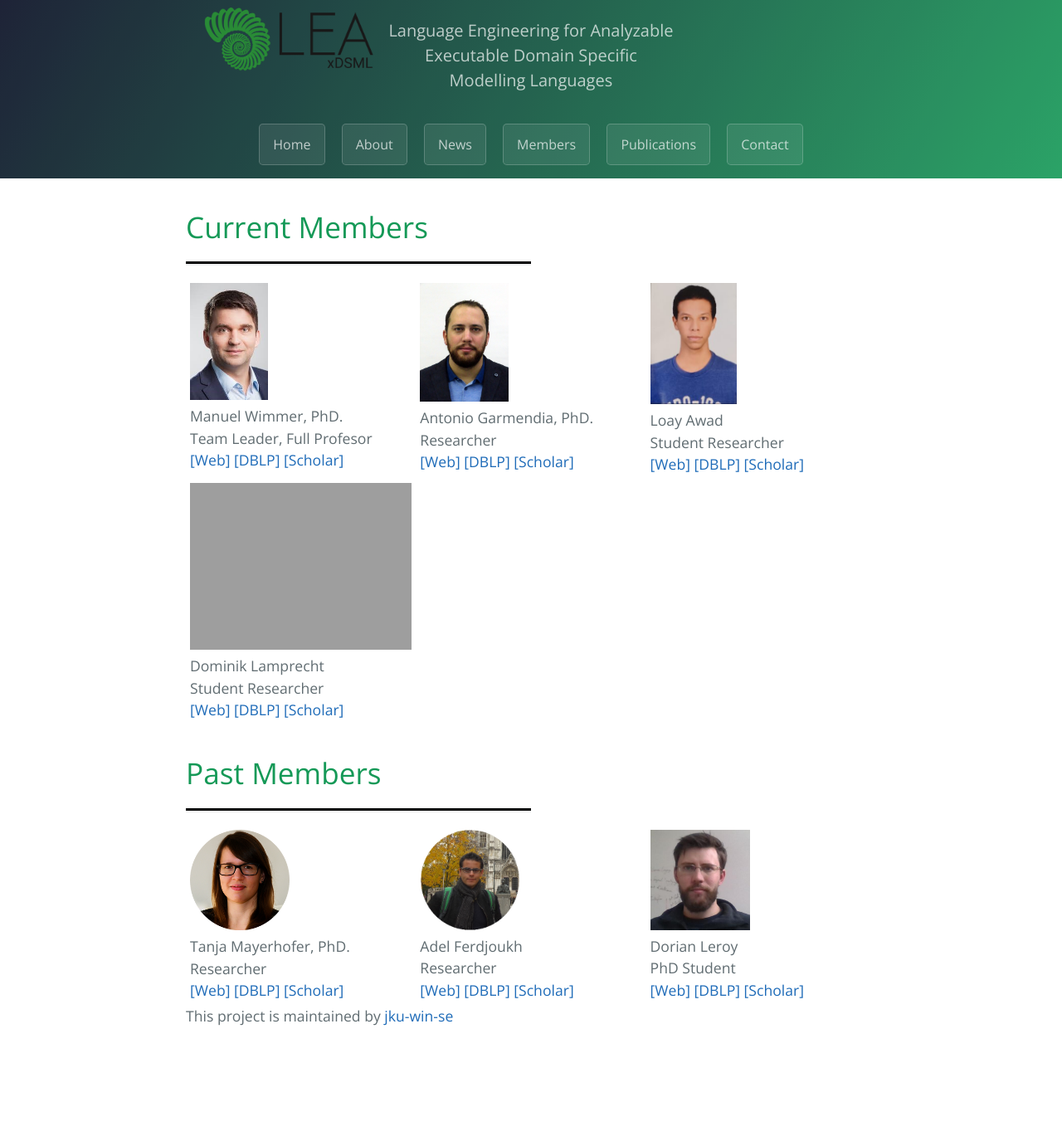
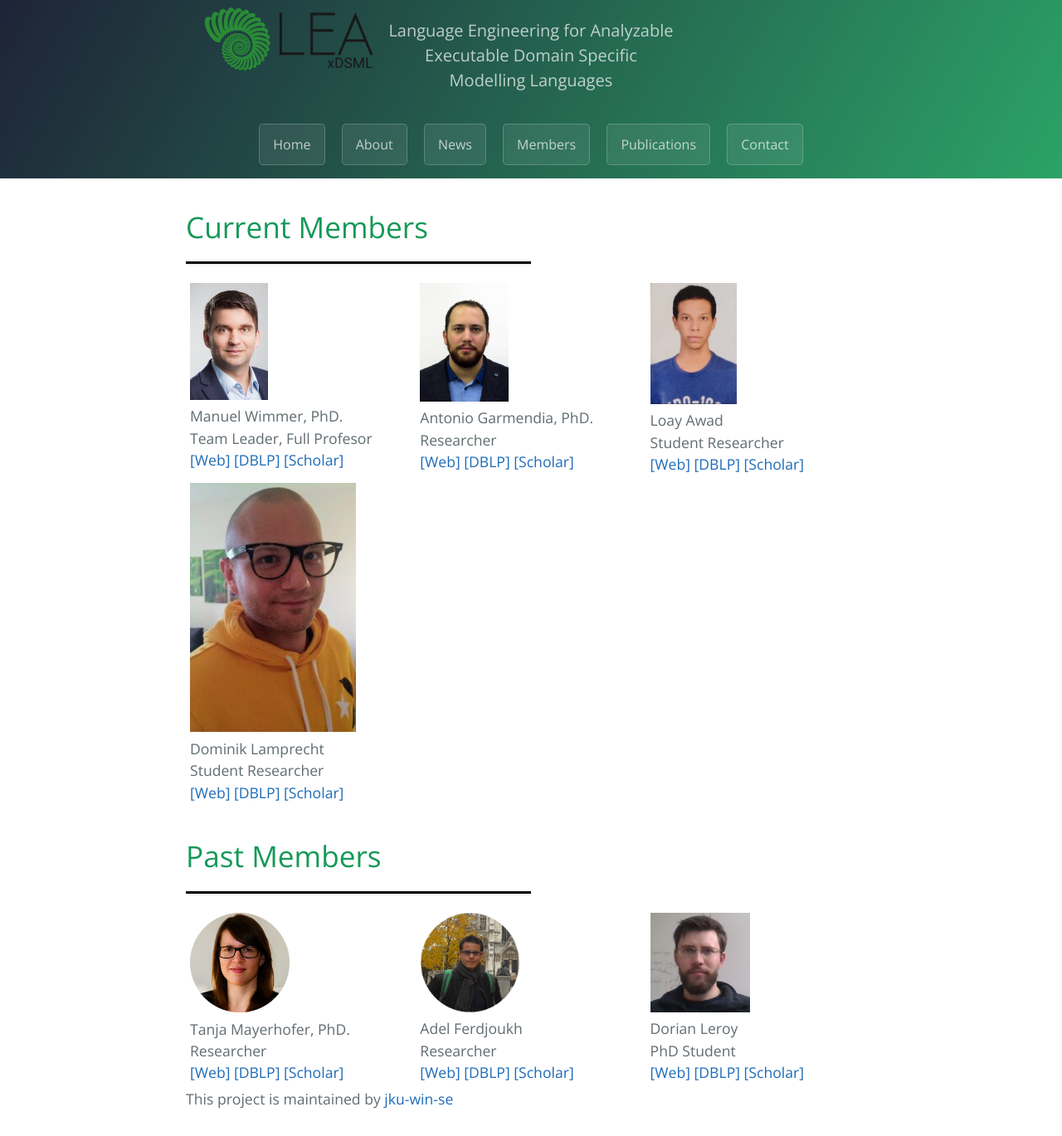
Before and after one commit to jku-win-se/Lea-xDSML, a Jekyll site: the page built from pages/members/index.md, in a window 1280 px wide. Shown: the whole page at 83% size. Built offline with Jekyll 4.4.1, drawn with Linux system fonts in a browser that asks for light colours; before the commit the page ends 1270 px from its top, so only the background shows below that.

Commit message:
fix dominik photo path

```diff
--- a/pages/members/index.md
+++ b/pages/members/index.md
@@ -37,7 +37,7 @@ layout: index
         </p>
     </div>
     <div class="column">
-        <img src="{{site.github.url}}/assets/img/dominik-photo.jpg" id="dominik-photo"/>
+        <img src="{{site.github.url}}/assets/img/dominik-photo.jpeg" id="dominik-photo"/>
         <p class="nomargin">Dominik Lamprecht</p>
         <p class="nomargin">Student Researcher</p>
         <p class="nomargin">
```
